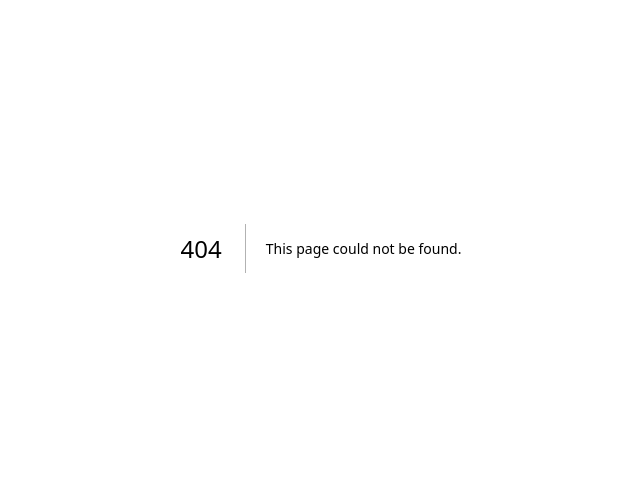
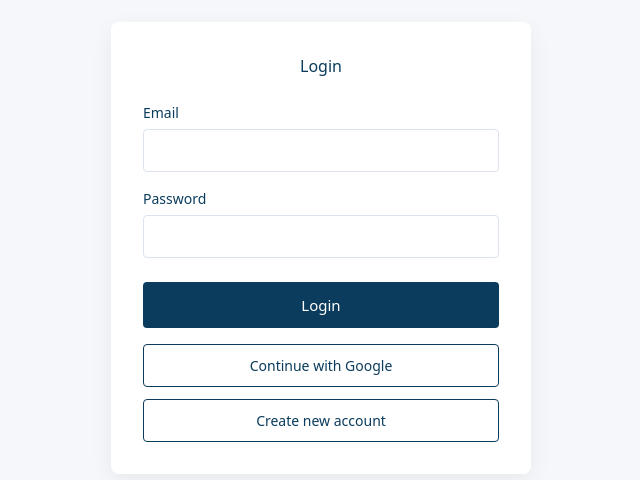
Before and after one commit to farhansk221/DigiKagatPatra, a Next.js app: page /auth/login in a window 1280 px wide. Before the commit this address had no page. Shown: the part 152-632 px from the top of the page, without its empty margins (319-959 px from the left). Built offline with nearby package versions, Linux system fonts and the light colour scheme; no server answers.

Commit message:
Restrucutinrg Done

```diff
--- a/src/app/login/page.tsx
+++ b/src/app/auth/login/page.tsx
@@ -17,13 +17,13 @@ export default function LoginPage() {
   const handleLogin = async (e: React.FormEvent) => {
     e.preventDefault();
     await signInWithEmailAndPassword(auth, email, password);
-    router.push("/dashboard");
+    router.push("/component/dashboard");
   };
 
   const handleGoogleLogin = async () => {
     const provider = new GoogleAuthProvider();
     await signInWithPopup(auth, provider);
-    router.push("/dashboard");
+    router.push("/component/dashboard");
   };
 
   return (
@@ -51,12 +51,12 @@ export default function LoginPage() {
 
 
         <button className="btn-secondary" onClick={handleGoogleLogin}>
-          Login with Google
+          Continue with Google
         </button>
         <button
           className="btn-secondary"
           style={{ marginTop: "12px" }}
-          onClick={() => router.push("/signup")}
+          onClick={() => router.push("/auth/signup")}
         >
           Create new account
         </button>
--- a/src/app/signup/page.tsx
+++ b/src/app/auth/signup/page.tsx
@@ -13,7 +13,7 @@ export default function SignupPage() {
   const handleSignup = async (e: React.FormEvent) => {
     e.preventDefault();
     await createUserWithEmailAndPassword(auth, email, password);
-    router.push("/dashboard");
+    router.push("/component/dashboard");
   };
 
   return (
@@ -39,7 +39,7 @@ export default function SignupPage() {
           <button className="btn-primary">Sign Up</button>
           <button  className="btn-secondary"
           style={{ marginTop: "12px" }}
-          onClick={() => router.push("/login")}
+          onClick={() => router.push("/auth/login")}
         >
           Already registered
         </button>
--- a/src/app/page.tsx
+++ b/src/app/page.tsx
@@ -20,14 +20,14 @@ export default function Home() {
         <div style={{ display: "flex", flexDirection: "column", gap: "12px" }}>
           <button
             className="btn-primary"
-            onClick={() => router.push("/login")}
+            onClick={() => router.push("/auth/login")}
           >
             Sign In
           </button>
 
           <button
             className="btn-secondary"
-            onClick={() => router.push("/signup")}
+            onClick={() => router.push("/auth/signup")}
           >
             Sign Up
           </button>
```
Also changed, not shown: src/app/component/dashboard/page.tsx (renamed from src/app/dashboard/page.tsx).
